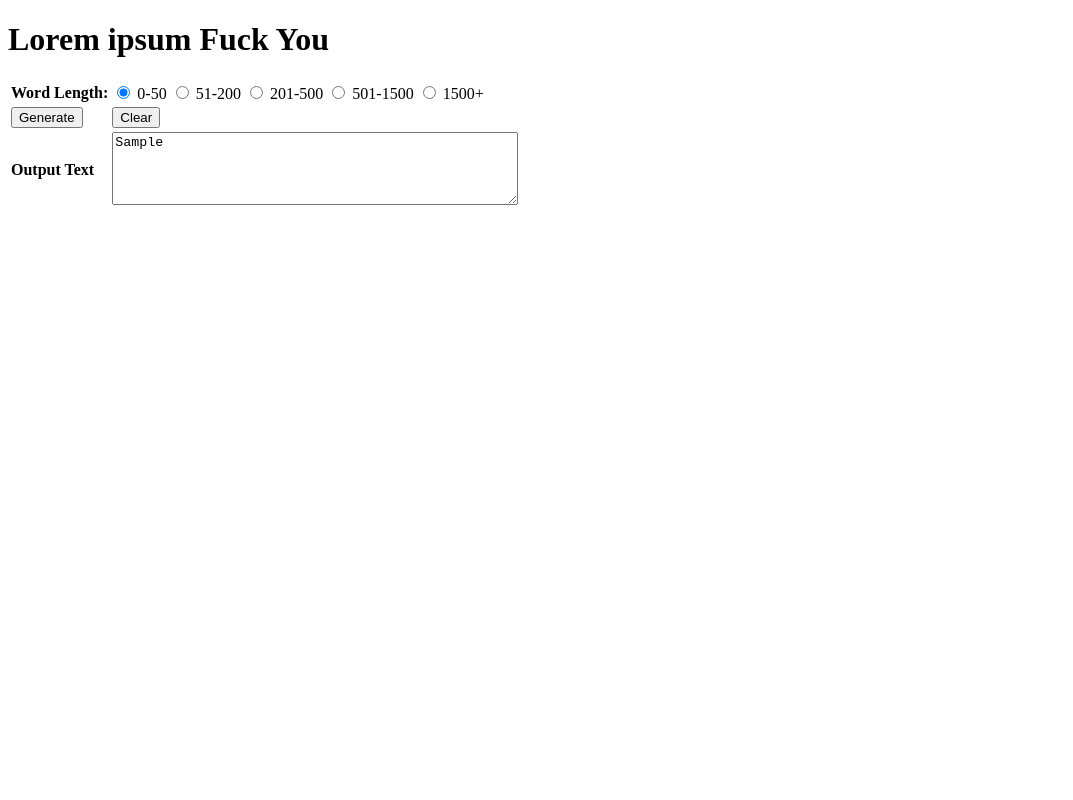
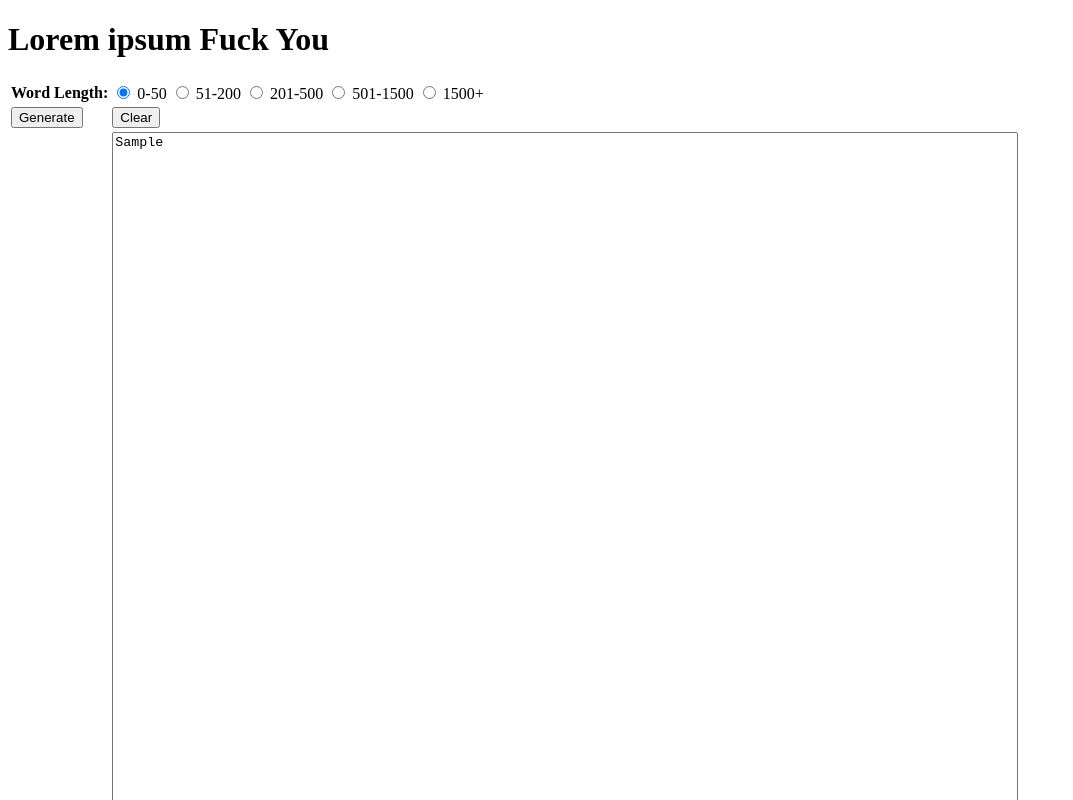
Before and after one commit to ntgong90/vulgarLipsum, a website: page index.html in a window 1280 px wide. Both pictures are taken after typing "Sample" into the empty fields and a click on the button "Generate". Shown: the top 800 px of the page, without its empty margins (0-1073 px from the left). Drawn offline with Linux system fonts and the light colour scheme.

Commit message:
update with mike and fixed global variable bug

```diff
--- a/index.html
+++ b/index.html
@@ -44,10 +44,12 @@
 				</tr>
 				<tr>
 					<td><strong>Output Text</strong></td>
-					<td><textarea placeholder="Lorem Ipsum Fuck You.." id="outputText" style="width:30em; height:5em"></textarea></td>
+					<td><textarea placeholder="Lorem Ipsum Fuck You.." id="outputText" style="width:900px; height:1500px"></textarea></td>
 
 				</tr>
 			</tbody>
+			<div id="asdf"></div>
+
 		</table>
 		<!-- <script type="application/javscript" src="index.js"></script>
 		THIS LINE WILL REFERENCE INDEX.JS
@@ -61,12 +63,12 @@
 			function numberInterval(min, max){
 				return Math.floor(Math.random() * (max - min + 1) + min);
 			}
-
+			//VARIABLE SCOPE VERY IMPORTANT
 			const vulgarWords = ['fuck you', 'bitch','cunt','motherfucker','shitstain','ogre','limpdick','gumby','paperhanded bitch','ass whipe', 'plonker'],
-				censoredWords = ['f**k you', 'b**ch','cunt','motherf***er','sh**stain','ogre','limpd**k','gumby','paperhanded b**ch','a*s whipe', 'plonker'],
-				  outputWords = [];
+				censoredWords = ['f**k you', 'b**ch','cunt','motherf***er','sh**stain','ogre','limpd**k','gumby','paperhanded b**ch','a*s whipe', 'plonker'];
 
 			function generateWords(numberOfWords){
+				const outputWords = [];
 				for(let i = 0; i < numberOfWords; i++){
 					let randomIndex = Math.floor(Math.random()*vulgarWords.length);
 					outputWords.push(vulgarWords[randomIndex]);
@@ -75,9 +77,11 @@
 			}
 
 			function random(){
+				outputText.innerHTML = '';
 				if(document.getElementById('0-50').checked){
 					numberOfOutputWords = generateWords(numberInterval(0,50));
 					outputText.innerText = numberOfOutputWords;
+					console.log(numberOfOutputWords)
 				  }
 				else if(document.getElementById('51-200').checked){
 				numberOfOutputWords = generateWords(numberInterval(51,200));
```
Also changed, not shown: README.md.
